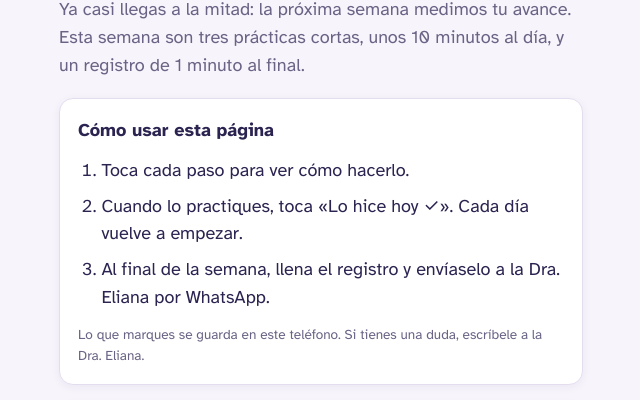
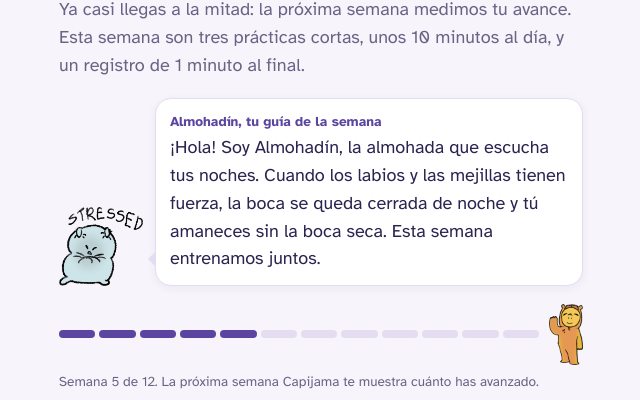
Before and after one commit to elianarivera10/akunate-portal, a plain HTML site: page s5/index.html in a window 1280 px wide. Shown: the part 501-901 px from the top of the page, without its empty margins (319-959 px from the left). Drawn offline with Linux system fonts and the light colour scheme.

Commit message:
Semana 5: Almohadín como guía, camino hacia Capijama y felicitaciones por paso
Co-Authored-By: Claude Opus 5.5 <noreply@anthropic.com>
Claude-Session: https://claude.ai/code/session_0185RMPv6kdjU7fQ8QckECkT

```diff
--- a/s5/index.html
+++ b/s5/index.html
@@ -88,6 +88,17 @@ td,th{padding:8px 6px;border-bottom:1px solid var(--line);text-align:left;vertic
 th{font-size:.8rem;text-transform:uppercase;letter-spacing:.05em;color:var(--muted)}
 .foot{font-size:.85rem;color:var(--muted);text-align:center}
 @media (prefers-reduced-motion:no-preference){.screen{animation:in .25s ease-out}@keyframes in{from{opacity:.4;transform:translateY(6px)}to{opacity:1;transform:none}}}
+.guide{display:flex;gap:12px;align-items:flex-end}
+.guide img{width:84px;height:auto;flex:none}
+.bubble{position:relative;background:var(--surface);border:1px solid var(--line);border-radius:16px;padding:12px 14px;box-shadow:0 2px 10px rgba(60,40,120,.06)}
+.bubble:before{content:"";position:absolute;left:-8px;bottom:18px;border:8px solid transparent;border-right-color:var(--line);border-left:0}
+.bubble b{display:block;color:var(--accent);font-size:.85rem;margin-bottom:2px}
+.camino{display:flex;align-items:center;gap:4px}
+.camino span{flex:1;height:8px;border-radius:4px;background:var(--line)}
+.camino span.on{background:var(--accent)}
+.camino img{width:34px;height:auto;margin-left:6px}
+.cheer.pj{display:flex;gap:10px;align-items:center}
+.cheer.pj img{width:40px;height:auto;flex:none}
 </style>
 
 <div class="wrap">
@@ -177,6 +188,8 @@ function home(){
       <h1>Esta semana, tus labios y mejillas ganan fuerza</h1>
       <p class="muted">Ya casi llegas a la mitad: la próxima semana medimos tu avance. Esta semana son tres prácticas cortas, unos 10 minutos al día, y un registro de 1 minuto al final.</p>
     </div>
+    <div class="guide"><img src="/assets/personajes/almohadin.png" alt="Almohadín"><div class="bubble"><b>Almohadín, tu guía de la semana</b>¡Hola! Soy Almohadín, la almohada que escucha tus noches. Cuando los labios y las mejillas tienen fuerza, la boca se queda cerrada de noche y tú amaneces sin la boca seca. Esta semana entrenamos juntos.</div></div>
+    <div><div class="camino" aria-label="Semana 5 de 12 rumbo a Capijama"><span class="on"></span><span class="on"></span><span class="on"></span><span class="on"></span><span class="on"></span><span></span><span></span><span></span><span></span><span></span><span></span><span></span><img src="/assets/personajes/capijama.png" alt="Capijama"></div><p class="small muted" style="margin-top:6px">Semana 5 de 12. La próxima semana Capijama te muestra cuánto has avanzado.</p></div>
     <div class="card">
       <strong>Cómo usar esta página</strong>
       <ol class="how">
@@ -234,7 +247,7 @@ function step(s){
     <p class="signal"><strong>Va bien si:</strong> ${esc(s.signal)}</p>
     <p class="avoid"><strong>Evita:</strong> ${esc(s.avoid)}</p>
     ${checks}
-    ${state.done[s.id] ? `<div class="cheer">¡Muy bien! Paso ${i+1} de 3 hecho hoy.</div>` : `<button class="btn primary" data-done="${s.id}">Lo hice hoy ✓</button>`}
+    ${state.done[s.id] ? `<div class="cheer pj"><img src="/assets/personajes/almohadin.png" alt=""><span>${["¡Eso! Labios firmes, boca cerrada toda la noche.", "¡Bien! Tu lengua ya sabe dónde descansar.", "¡Qué bien! Tu cuarto ya le dice a tu cuerpo que es hora de dormir."][i]} Paso ${i+1} de 3 hecho hoy.</span></div>` : `<button class="btn primary" data-done="${s.id}">Lo hice hoy ✓</button>`}
     <div class="nav"><button class="btn ghost" data-go="home">Volver</button><button class="btn ${state.done[s.id]?"primary":"ghost"}" data-go="${next}">Siguiente</button></div>
   </section>`;
 }
```
